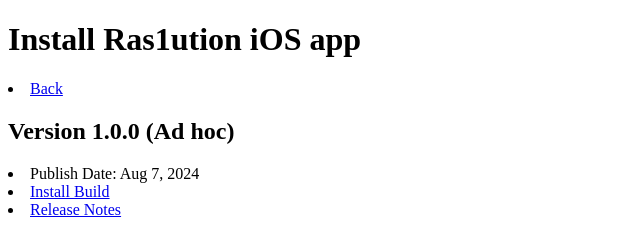
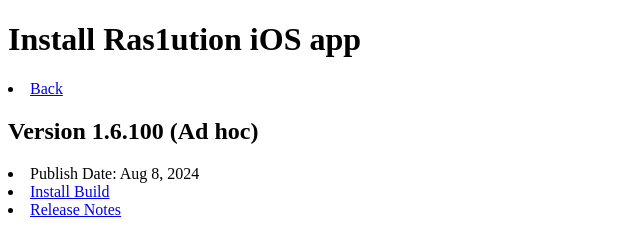
Before and after one commit to ZeroplusBrook/zeroplusBrook.github.io, a plain HTML site: page Ras1ution_App/ras1ution_app_list_Index.html in a window 1280 px wide. Shown: the top 236 px of the page, 0-640 px from the left. Drawn offline with Linux system fonts and the light colour scheme.

Commit message:
Update ras1ution_app_list_Index.html

```diff
--- a/Ras1ution_App/ras1ution_app_list_Index.html
+++ b/Ras1ution_App/ras1ution_app_list_Index.html
@@ -9,12 +9,12 @@
         <li>
           <a href="https://zeroplusBrook/app_list_index.html">Back</a>
         </li>
-      <h2>Version 1.0.0 (Ad hoc)</h2>
+      <h2>Version 1.6.100 (Ad hoc)</h2>
         <li>
-          Publish Date: Aug 7, 2024
+          Publish Date: Aug 8, 2024
         </li>
         <li>
-          <a href="itms-services://?action=download-manifest&url=https://jeffliuapple.github.io/manifest.plist">Install Build</a>
+          <a href="itms-services://?action=download-manifest&url=https://zeroplusBrook.github.io/Ras1ution_Ad_Hoc_V1.6.100/manifest.plist">Install Build</a>
         </li>
         <li>
           <a href="https://github.com/razeware/emitron-iOS/releases/tag/v1.X.X">Release Notes</a>
```
